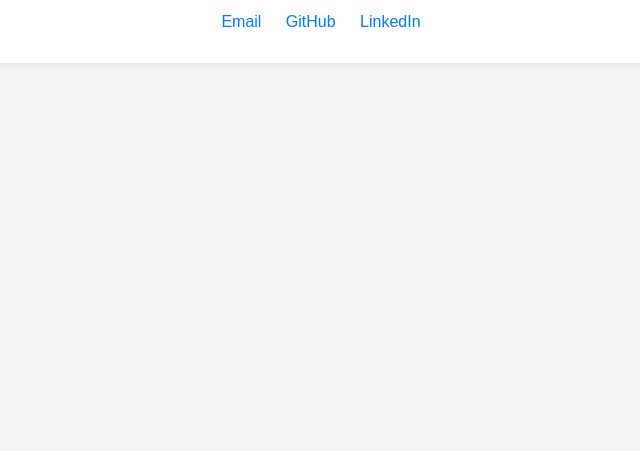
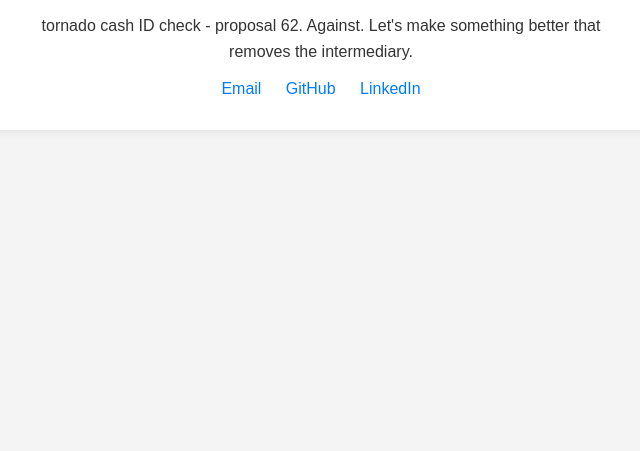
Before and after one commit to chris-mercer/chris-mercer, a plain HTML site: page index.html in a window 1280 px wide. Shown: the part 349-800 px from the top of the page, without its empty margins (319-959 px from the left). Drawn offline with Linux system fonts and the light colour scheme.

Commit message:
TORN
REJECT 62

```diff
--- a/index.html
+++ b/index.html
@@ -46,6 +46,7 @@
     <img src="profile.jpeg" alt="Profile Picture" />
     <h1>Christopher Mercer</h1>
     <p>Hello! I'm a cypherpunk passionate about blockchain technoloy. I enjoy building projects, learning new things, and sharing knowledge with others.</p>
+    <p>tornado cash ID check - proposal 62. Against. Let's make something better that removes the intermediary.</p>
     <div class="links">
       <a href="mailto:contact@whiteb0x.com">Email</a>
       <a href="https://github.com/chris-mercer" target="_blank">GitHub</a>
```
